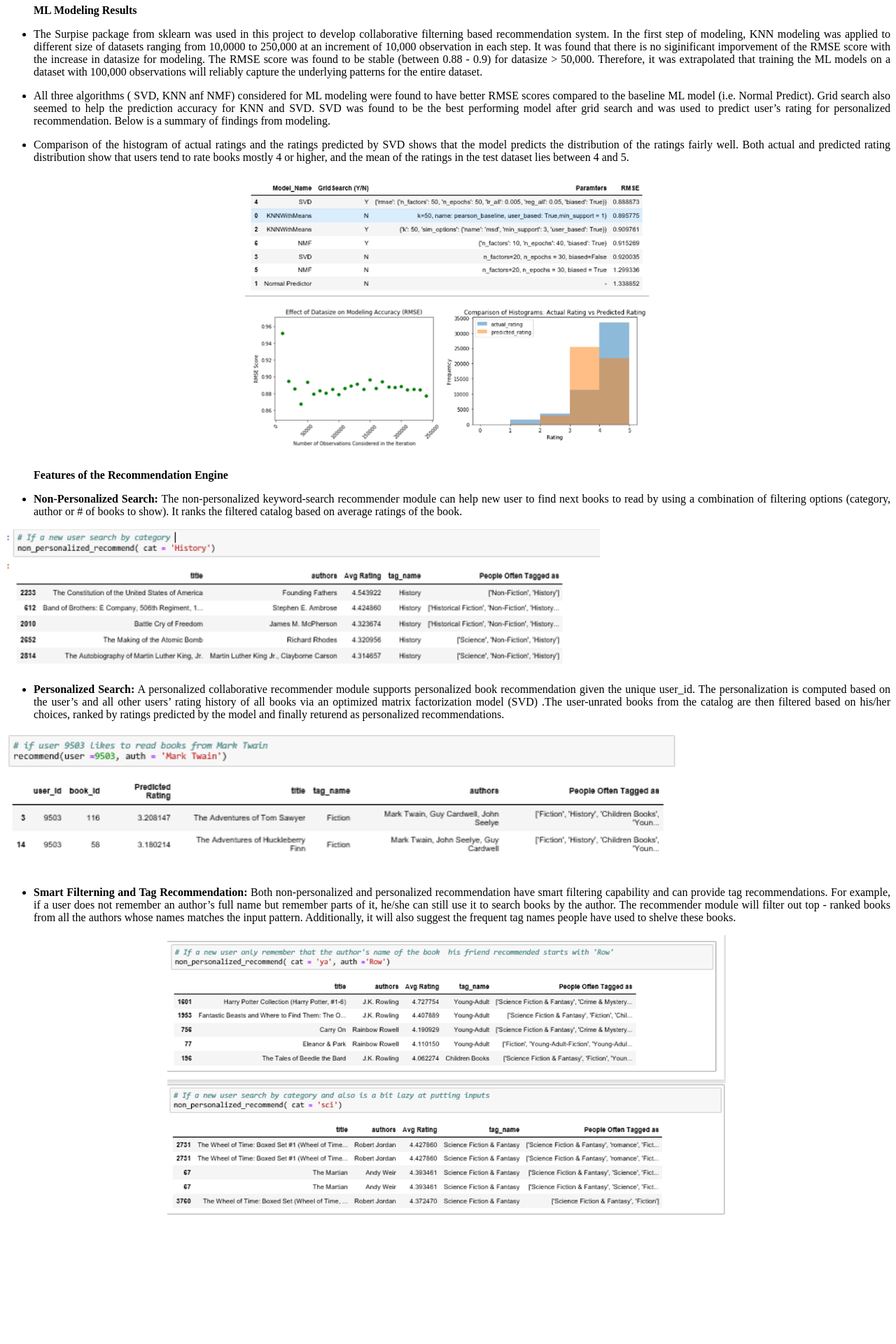
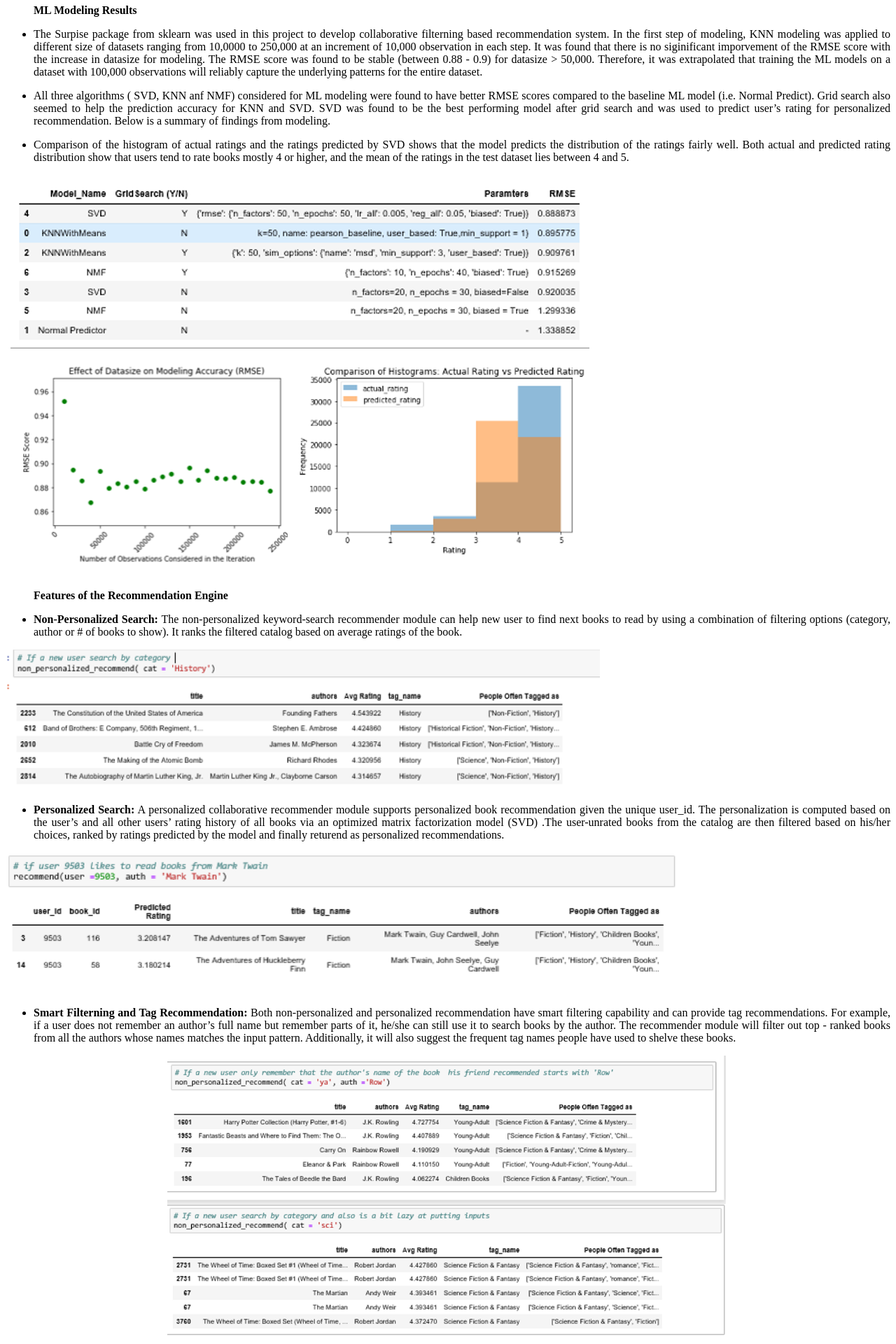
Before and after one commit to shamafarabi/shama.github.io, a Jekyll site: the page built from _posts/2019-09-01-recommendation.md, in a window 1280 px wide. Shown: the part 4122-6042 px from the top of the page at 70% size. Built offline with Jekyll 4.4.1, drawn with Linux system fonts in a browser that asks for light colours; nearby versions of some CDN libraries; before the commit the page ends 5870 px from its top, so only the background shows below that.

Commit message:
Update 2019-09-01-recommendation.md

```diff
--- a/_posts/2019-09-01-recommendation.md
+++ b/_posts/2019-09-01-recommendation.md
@@ -125,10 +125,7 @@ In this final step of the project, the non Personalized recommendation system is
 
 - Comparison of the histogram of actual ratings and the ratings predicted by SVD shows that the model predicts the distribution of the ratings fairly well. Both actual and predicted rating distribution show that users tend to rate books mostly 4 or higher, and the mean of the ratings in the test dataset lies between 4 and 5.
 
-<p style="text-align:center">
-<img src="/assets/recommendation/Modeling_Summary.png" Height = "400" >
-  </p>
-
+<img src="/assets/recommendation/Modeling_Summary.png" >
 
 > **Features of the Recommendation Engine**
 
```
